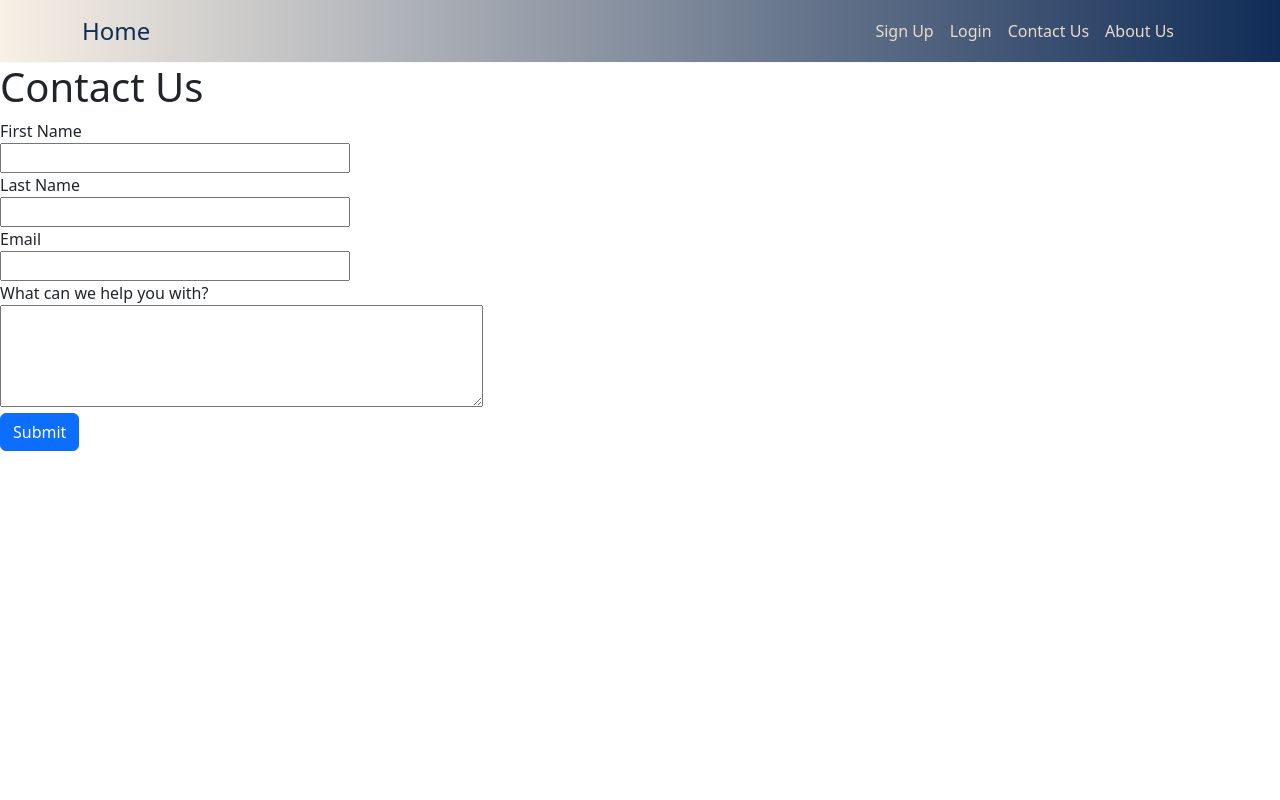
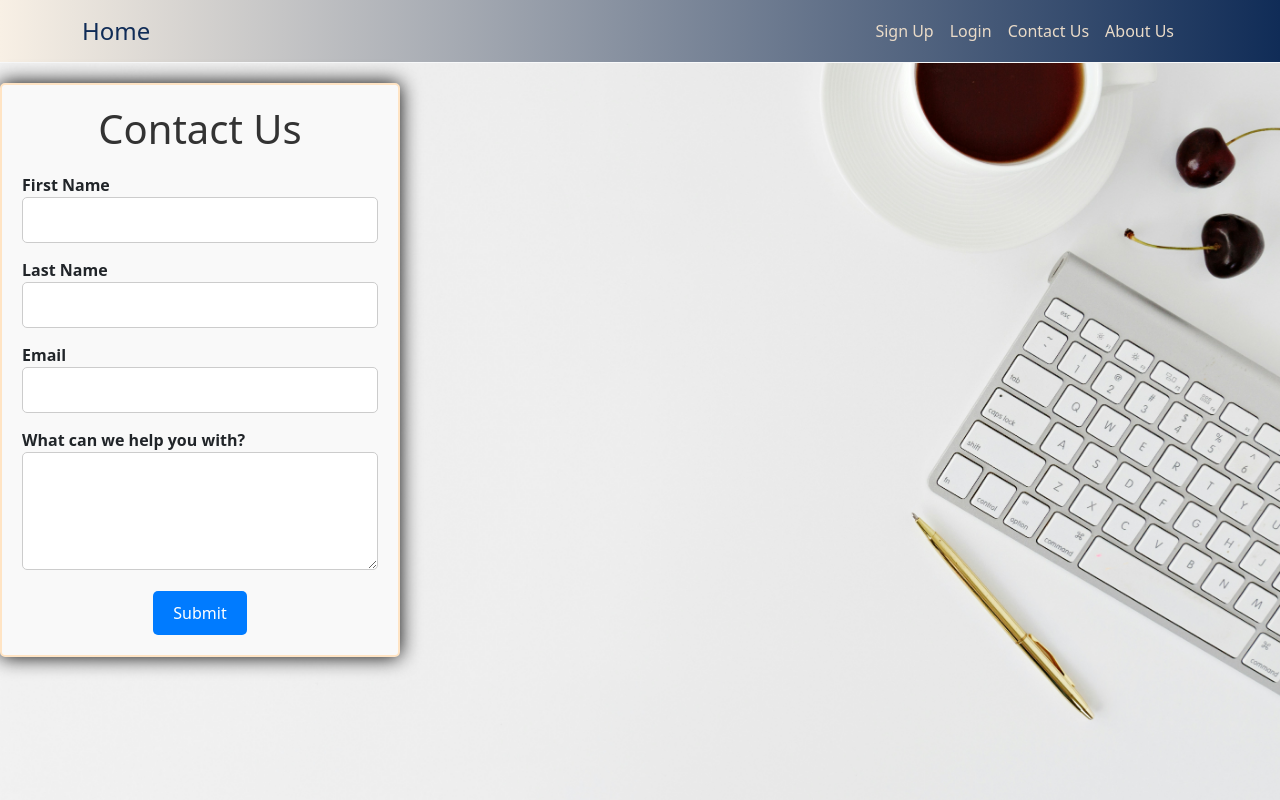
Before and after one commit to ImTani/flask_practice, a Flask app: page /contact_us in a window 1280 px wide. Run offline with Flask 3, Linux system fonts and the light colour scheme; some libraries are stand-ins or nearby versions.

Commit message:
pulling contact us from nishkarsh

```diff
--- /dev/null
+++ b/app/static/contact_us.css
@@ -0,0 +1,64 @@
+
+.form-container {
+    max-width: 400px;
+    width: 100%;
+    padding: 20px;
+    border: 1px solid #ccc;
+    border-radius: 5px;
+    background-color: #f9f9f9;
+    box-shadow: 0px 0px 20px 0px black;
+    border: 2px solid bisque;
+    display: flex;
+    position: relative;
+    top: 20px;
+
+
+
+}
+body{
+    overflow: hidden;
+    background-image: url('assets/form_bg.jpg');
+    background-size: cover;
+    background-position: top;
+    background-repeat: repeat-y;
+}
+.contact-form h1 {
+    text-align: center;
+    margin-bottom: 20px;
+    color: #333;
+}
+
+.form-group {
+    margin-bottom: 15px;
+}
+
+.form-group label {
+    font-weight: bold;
+}
+
+.form-group input[type="text"],
+.form-group input[type="email"],
+.form-group textarea {
+    width: 100%;
+    padding: 10px;
+    border: 1px solid #ccc;
+    border-radius: 5px;
+}
+
+.buttons {
+    text-align: center;
+}
+
+.submit-button {
+    background-color: #007bff;
+    color: #fff;
+    border: none;
+    padding: 10px 20px;
+    border-radius: 5px;
+    cursor: pointer;
+    transition: background-color 0.3s ease;
+}
+
+.submit-button:hover {
+    background-color: #0056b3;
+}
--- a/app/templates/contact_us.html
+++ b/app/templates/contact_us.html
@@ -51,6 +51,7 @@
                 {{ form.submit(class="btn btn-primary submit-button") }}
             </div>
         </form>
+
     </div>
 
 {% endblock %}
```
Also changed, not shown: app.db, app/static/assets/form_bg.jpg (added).
